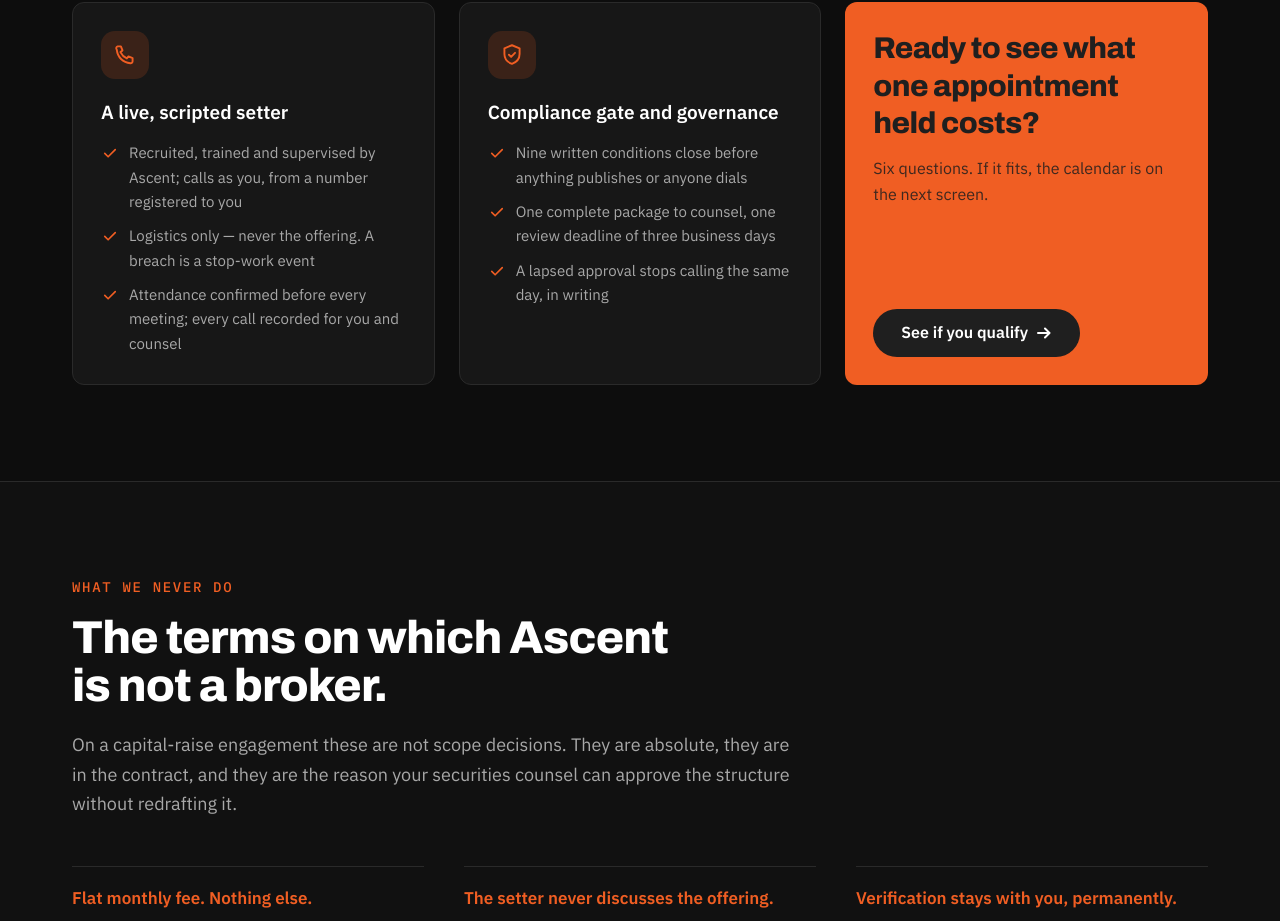
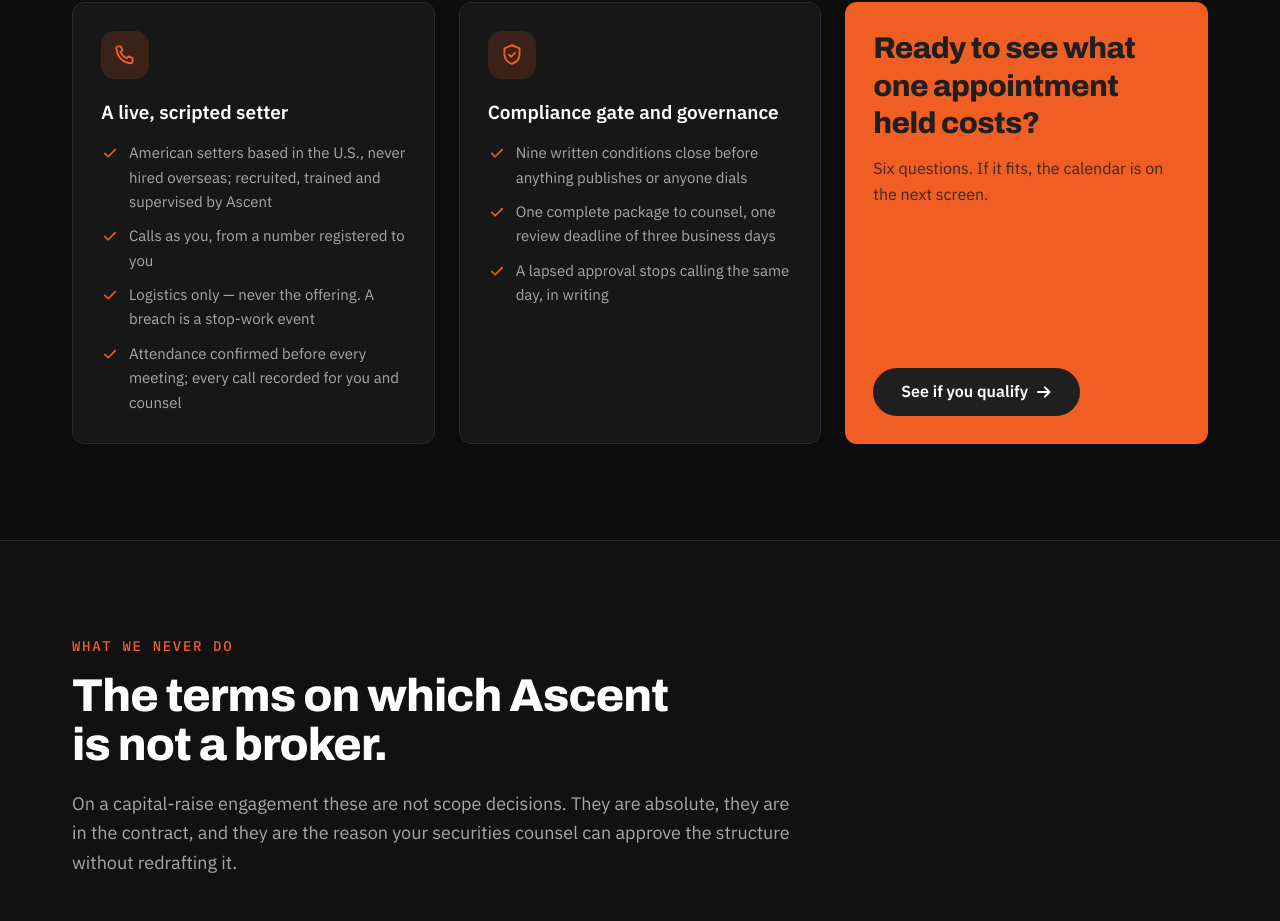
Before and after one commit to cj-real-estate/ASCENT, a Next.js app: page /sponsors in a window 1280 px wide. Shown: the part 4744-5665 px from the top of the page. Built offline with nearby package versions, Linux system fonts and the light colour scheme.

Commit message:
Sponsor page: say the setters are American, never hired overseas
Co-Authored-By: Claude Opus 5.5 <noreply@anthropic.com>
Claude-Session: https://claude.ai/code/session_01Be27PrYBbAb4oZRm6Spg1e

```diff
--- a/content/verticals/sponsors.ts
+++ b/content/verticals/sponsors.ts
@@ -725,7 +725,8 @@ export const sponsorsPage: SponsorPageContent = {
         icon: "phone",
         title: "A live, scripted setter",
         bullets: [
-          "Recruited, trained and supervised by Ascent; calls as you, from a number registered to you",
+          "American setters based in the U.S., never hired overseas; recruited, trained and supervised by Ascent",
+          "Calls as you, from a number registered to you",
           "Logistics only — never the offering. A breach is a stop-work event",
           "Attendance confirmed before every meeting; every call recorded for you and counsel",
         ],
```
